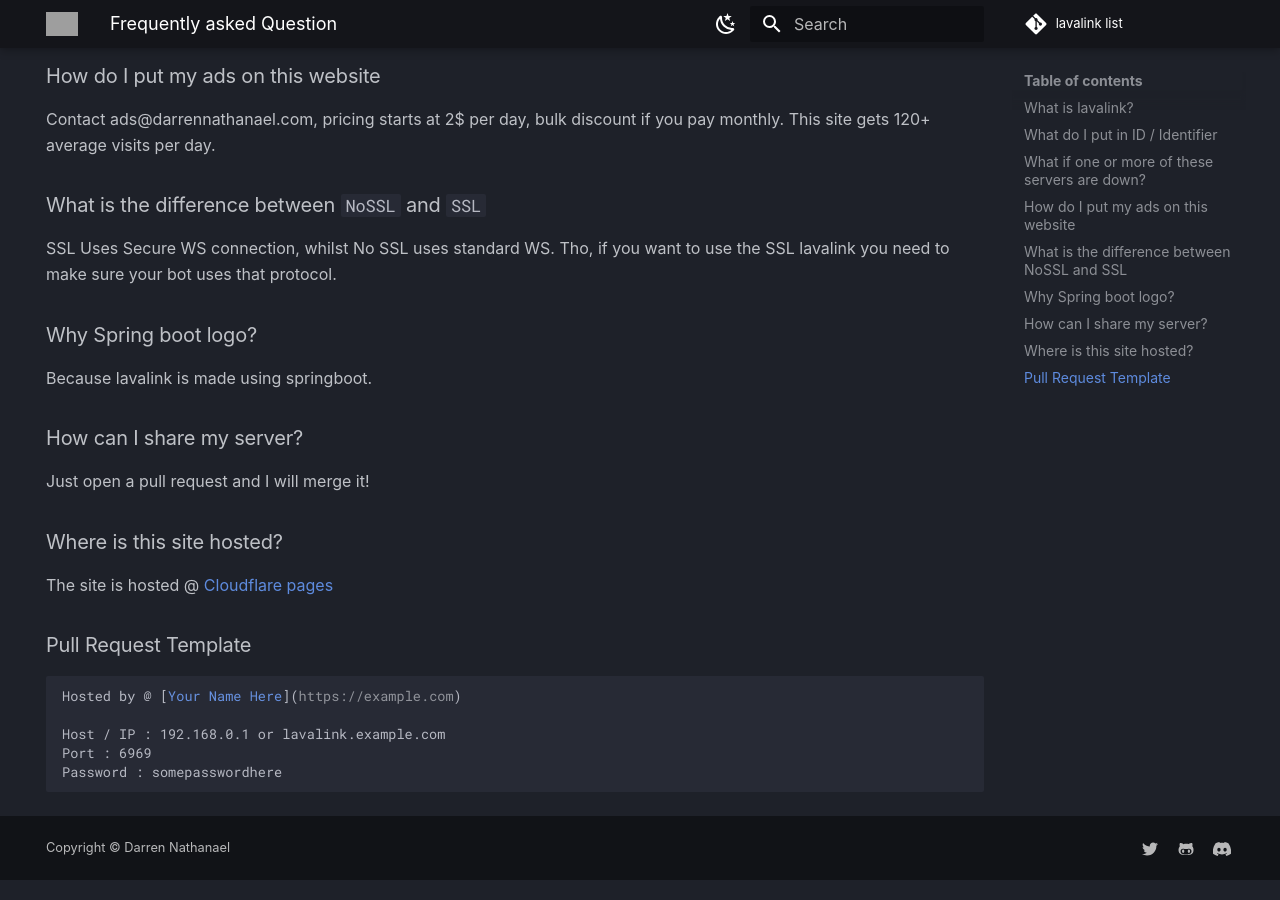
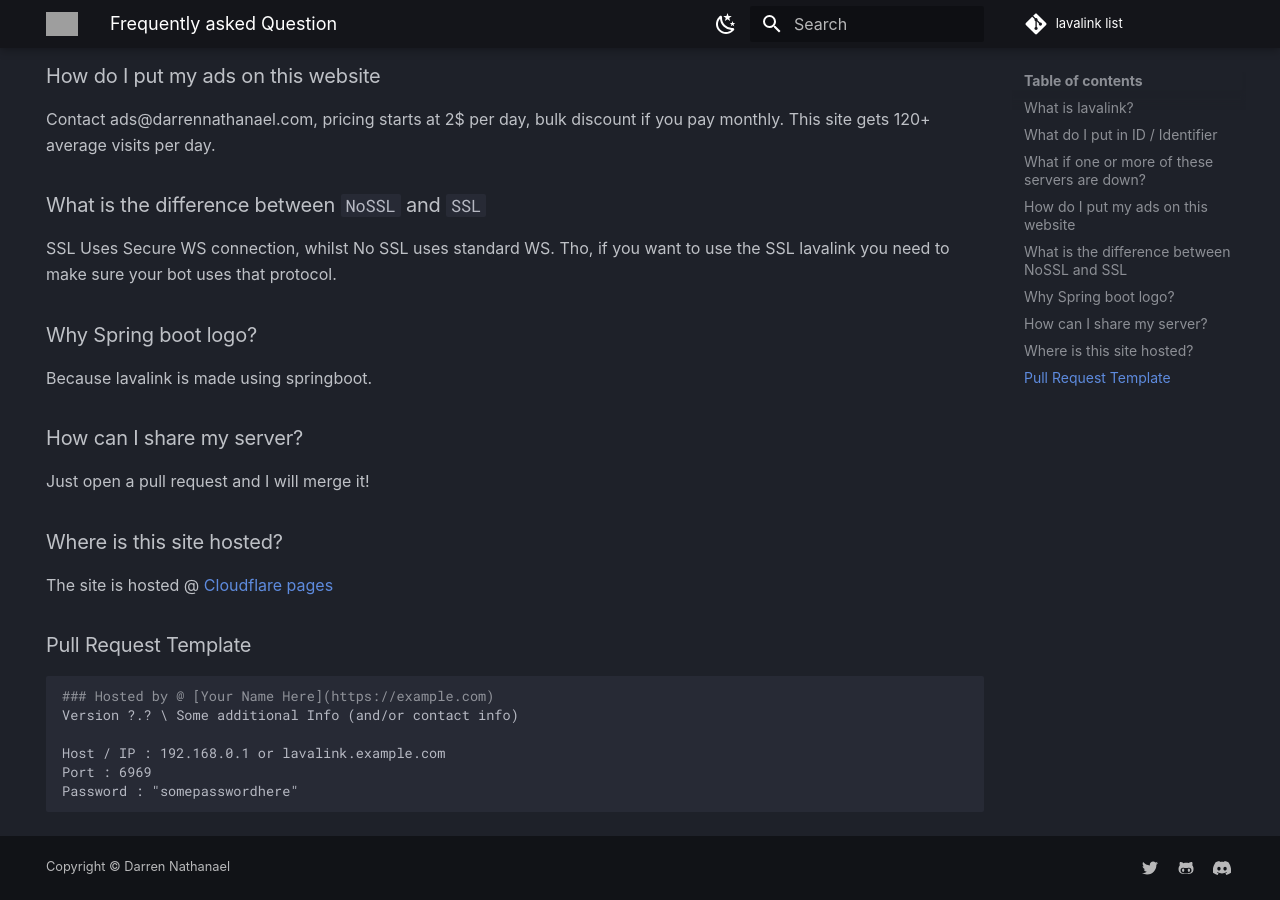
Before and after one commit to DarrenOfficial/lavalink-list, an MkDocs documentation site: the page built from docs/FAQ/frequently-asked-questions.md, in a window 1280 px wide and 900 px high, scrolled down 554 px. Built offline with MkDocs 1.6.1 and Material for MkDocs 9.7.7, drawn with Linux system fonts in a browser that asks for light colours; comment, search, counter and statistics services are not loaded; a style sheet for code colours, icons or effects is not loaded; grey boxes are pictures that could not be loaded.

Commit message:
FAQ Update

````diff
--- a/docs/FAQ/frequently-asked-questions.md
+++ b/docs/FAQ/frequently-asked-questions.md
@@ -43,11 +43,12 @@ The site is hosted @ [Cloudflare pages](https://pages.dev)
 
 ### Pull Request Template
 ```md
-Hosted by @ [Your Name Here](https://example.com)
+### Hosted by @ [Your Name Here](https://example.com)
+Version ?.? \ Some additional Info (and/or contact info)
 
 Host / IP : 192.168.0.1 or lavalink.example.com
 Port : 6969
-Password : somepasswordhere
+Password : "somepasswordhere"
 ```
 
 
````
